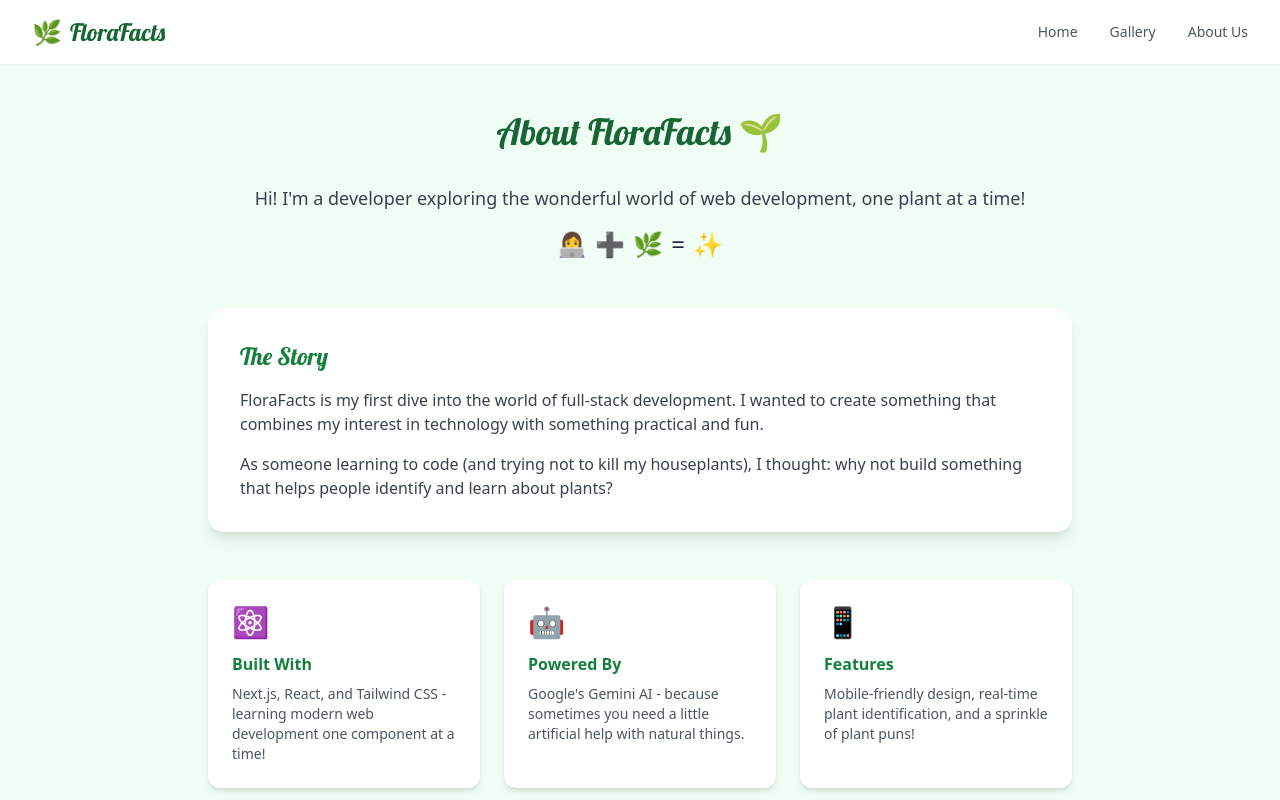
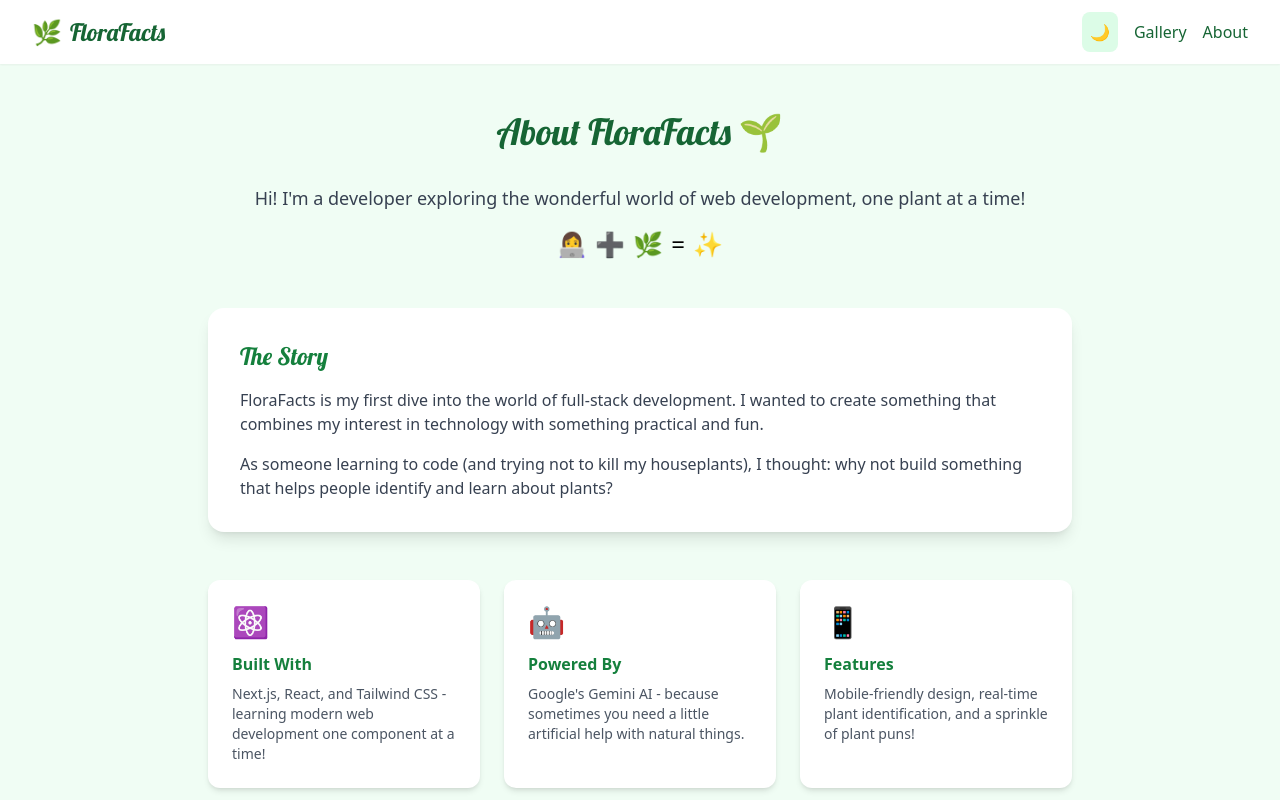
Before and after one commit to nranabhat/FloraFacts, a Next.js app: page /about in a window 1280 px wide. Shown: the top 800 px of the page. Built offline with nearby package versions, Linux system fonts and the light colour scheme.

Commit message:
Add Tailwind CSS configuration and implement dark mode support

```diff
--- a/app/about/page.tsx
+++ b/app/about/page.tsx
@@ -11,7 +11,7 @@ const lobster = Lobster({
 export default function About() {
   return (
     <div className="max-w-4xl mx-auto px-4 py-12">
-      <h1 className={`${lobster.className} text-4xl text-green-800 mb-8 text-center`}>
+      <h1 className={`${lobster.className} text-4xl text-green-800 dark:text-green-500 mb-8 text-center`}>
         About FloraFacts 🌱
       </h1>
 
@@ -33,7 +33,7 @@ export default function About() {
 
         {/* Project Story */}
         <section className="bg-white p-8 rounded-2xl shadow-lg">
-          <h2 className={`${lobster.className} text-2xl text-green-700 mb-4`}>The Story</h2>
+          <h2 className={`${lobster.className} text-2xl text-green-700 dark:text-green-500 mb-4`}>The Story</h2>
           <p className="text-gray-700 mb-4">
             FloraFacts is my first dive into the world of full-stack development.
             I wanted to create something that combines my interest in technology with
@@ -74,7 +74,7 @@ export default function About() {
 
         {/* Learning Journey */}
         <section className="bg-green-50 p-8 rounded-2xl border-2 border-green-100">
-          <h2 className={`${lobster.className} text-2xl text-green-700 mb-4`}>What I&apos;ve Learned</h2>
+          <h2 className={`${lobster.className} text-2xl text-green-700 dark:text-green-500 mb-4`}>What I&apos;ve Learned</h2>
           <ul className="space-y-3 text-gray-700">
             <li className="flex items-center gap-2">
               <span className="text-xl">🌱</span>
--- a/app/components/Header.tsx
+++ b/app/components/Header.tsx
@@ -2,6 +2,7 @@
 
 import { Lobster } from 'next/font/google'
 import Link from 'next/link'
+import { useTheme } from '../context/ThemeContext'
 
 const lobster = Lobster({
   weight: '400',
@@ -9,48 +10,51 @@ const lobster = Lobster({
   display: 'swap',
 })
 
-const Header = () => {
+export default function Header() {
+  const { theme, toggleTheme } = useTheme()
+
   return (
-    <header className="bg-white shadow-sm">
-      <div className="max-w-7xl mx-auto px-4 sm:px-6 lg:px-8">
-        <div className="flex justify-between items-center h-16">
-          {/* Logo/Branding */}
-          <div className="flex items-center">
+    <header className="bg-white dark:bg-gray-800 shadow-sm transition-colors duration-200">
+      <nav className="max-w-7xl mx-auto px-4 sm:px-6 lg:px-8">
+        <div className="flex justify-between h-16">
+          <div className="flex">
             <Link
               href="/"
-              className={`${lobster.className} text-2xl text-green-800
-              flex items-center gap-2 hover:text-green-700 transition-colors`}
+              className={`${lobster.className} text-2xl flex items-center gap-2
+                text-green-800 dark:text-green-500
+                hover:text-green-600 dark:hover:text-green-400
+                transition-colors`}
             >
               <span className="text-2xl">🌿</span>
               FloraFacts
             </Link>
           </div>
 
-          {/* Navigation Links */}
-          <nav className="flex items-center gap-8">
-            <Link
-              href="/"
-              className="text-gray-600 hover:text-green-800 transition-colors text-sm font-medium"
+          <div className="flex items-center space-x-4">
+            <button
+              onClick={toggleTheme}
+              className="p-2 rounded-lg bg-green-100 dark:bg-gray-700 text-green-800 dark:text-green-400
+                hover:bg-green-200 dark:hover:bg-gray-600 transition-colors duration-200"
+              aria-label="Toggle theme"
             >
-              Home
-            </Link>
+              {theme === 'light' ? '🌙' : '☀️'}
+            </button>
+
             <Link
               href="/gallery"
-              className="text-gray-600 hover:text-green-800 transition-colors text-sm font-medium"
+              className="text-green-800 dark:text-green-400 hover:text-green-600 dark:hover:text-green-300"
             >
               Gallery
             </Link>
             <Link
               href="/about"
-              className="text-gray-600 hover:text-green-800 transition-colors text-sm font-medium"
+              className="text-green-800 dark:text-green-400 hover:text-green-600 dark:hover:text-green-300"
             >
-              About Us
+              About
             </Link>
-          </nav>
+          </div>
         </div>
-      </div>
+      </nav>
     </header>
   )
 }
-
-export default Header
--- /dev/null
+++ b/app/context/ThemeContext.tsx
@@ -0,0 +1,46 @@
+'use client'
+
+import { createContext, useContext, useState, useEffect, ReactNode } from 'react'
+
+type Theme = 'light' | 'dark'
+
+interface ThemeContextType {
+  theme: Theme
+  toggleTheme: () => void
+}
+
+const ThemeContext = createContext<ThemeContextType | undefined>(undefined)
+
+export function ThemeProvider({ children }: { children: ReactNode }) {
+  const [theme, setTheme] = useState<Theme>('light')
+
+  useEffect(() => {
+    // Load theme from localStorage on mount
+    const savedTheme = localStorage.getItem('theme') as Theme
+    if (savedTheme) {
+      setTheme(savedTheme)
+      document.documentElement.classList.toggle('dark', savedTheme === 'dark')
+    }
+  }, [])
+
+  const toggleTheme = () => {
+    const newTheme = theme === 'light' ? 'dark' : 'light'
+    setTheme(newTheme)
+    localStorage.setItem('theme', newTheme)
+    document.documentElement.classList.toggle('dark', newTheme === 'dark')
+  }
+
+  return (
+    <ThemeContext.Provider value={{ theme, toggleTheme }}>
+      {children}
+    </ThemeContext.Provider>
+  )
+}
+
+export function useTheme() {
+  const context = useContext(ThemeContext)
+  if (context === undefined) {
+    throw new Error('useTheme must be used within a ThemeProvider')
+  }
+  return context
+}
--- a/app/gallery/page.tsx
+++ b/app/gallery/page.tsx
@@ -17,7 +17,7 @@ export default function Gallery() {
   if (gallery.length === 0) {
     return (
       <div className="max-w-4xl mx-auto px-4 py-12">
-        <h1 className={`${lobster.className} text-4xl text-green-800 mb-8 text-center`}>
+        <h1 className={`${lobster.className} text-4xl text-green-800 dark:text-green-500 mb-8 text-center`}>
           Your Plant Gallery
         </h1>
 
@@ -44,7 +44,7 @@ export default function Gallery() {
 
   return (
     <div className="max-w-7xl mx-auto px-4 py-12">
-      <h1 className={`${lobster.className} text-4xl text-green-800 mb-8 text-center`}>
+      <h1 className={`${lobster.className} text-4xl text-green-800 dark:text-green-500 mb-8 text-center`}>
         Your Plant Gallery
       </h1>
 
--- a/app/globals.css
+++ b/app/globals.css
@@ -3,6 +3,16 @@
 @tailwind components;
 @tailwind utilities;
 
-body {
-  @apply bg-green-50 text-gray-800;
+:root {
+  --foreground-rgb: 0, 0, 0;
+  --background-start-rgb: 214, 219, 220;
+  --background-end-rgb: 255, 255, 255;
 }
+
+.dark {
+  --foreground-rgb: 255, 255, 255;
+  --background-start-rgb: 0, 0, 0;
+  --background-end-rgb: 0, 0, 0;
+}
+
+/* Add any additional custom styles here */
--- a/app/layout.tsx
+++ b/app/layout.tsx
@@ -5,6 +5,7 @@ import type { Metadata } from 'next'
 import './globals.css'
 import Header from './components/Header'
 import { GalleryProvider } from './context/GalleryContext'
+import { ThemeProvider } from './context/ThemeContext'
 
 // const lobster = Lobster({
 //   weight: '400',
@@ -24,11 +25,13 @@ export default function RootLayout({
 }) {
   return (
     <html lang="en">
-      <body className="bg-green-50">
-        <GalleryProvider>
-          <Header />
-          {children}
-        </GalleryProvider>
+      <body className="bg-green-50 dark:bg-gray-900 transition-colors duration-200">
+        <ThemeProvider>
+          <GalleryProvider>
+            <Header />
+            {children}
+          </GalleryProvider>
+        </ThemeProvider>
       </body>
     </html>
   )
--- a/app/page.tsx
+++ b/app/page.tsx
@@ -23,10 +23,10 @@ export default function Home() {
         <div className="flex flex-col items-center justify-center p-8">
           <button
             onClick={handleTitleClick}
-            className={`${lobster.className} text-5xl text-green-800 text-center mb-8
+            className={`${lobster.className} text-5xl text-green-800 dark:text-green-500 text-center mb-8
               relative cursor-pointer
               after:content-[''] after:absolute after:-bottom-2 after:left-0 after:right-0
-              after:h-1 after:bg-green-600 after:rounded-full after:transform after:scale-x-75
+              after:h-1 after:bg-green-600 dark:after:bg-green-400 after:rounded-full after:transform after:scale-x-75
               hover:scale-105 transition-transform duration-300
               focus:outline-none
             `}
@@ -39,7 +39,7 @@ export default function Home() {
 
           {/* How It Works Section */}
           <div className="mt-16 w-full max-w-4xl">
-            <h2 className={`${lobster.className} text-3xl text-green-800 text-center mb-8`}>
+            <h2 className={`${lobster.className} text-3xl text-green-800 dark:text-green-500 text-center mb-8`}>
               How It Works
             </h2>
             <div className="grid grid-cols-1 md:grid-cols-3 gap-6">
--- a/app/privacy/page.tsx
+++ b/app/privacy/page.tsx
@@ -11,7 +11,7 @@ const lobster = Lobster({
 export default function Privacy() {
   return (
     <div className="max-w-3xl mx-auto px-4 py-12">
-      <h1 className={`${lobster.className} text-4xl text-green-800 mb-8`}>Privacy Policy</h1>
+      <h1 className={`${lobster.className} text-4xl text-green-800 dark:text-green-500 mb-8`}>Privacy Policy</h1>
 
       <div className="space-y-8 text-gray-700">
         <section>
--- a/app/terms/page.tsx
+++ b/app/terms/page.tsx
@@ -11,7 +11,7 @@ const lobster = Lobster({
 export default function Terms() {
   return (
     <div className="max-w-3xl mx-auto px-4 py-12">
-      <h1 className={`${lobster.className} text-4xl text-green-800 mb-8`}>Terms of Use</h1>
+      <h1 className={`${lobster.className} text-4xl text-green-800 dark:text-green-500 mb-8`}>Terms of Use</h1>
 
       <div className="space-y-8 text-gray-700">
         <section>
--- /dev/null
+++ b/tailwind.config.js
@@ -0,0 +1,15 @@
+/** @type {import('tailwindcss').Config} */
+module.exports = {
+  darkMode: 'class',
+  content: [
+    './pages/**/*.{js,ts,jsx,tsx,mdx}',
+    './components/**/*.{js,ts,jsx,tsx,mdx}',
+    './app/**/*.{js,ts,jsx,tsx,mdx}',
+  ],
+  theme: {
+    extend: {
+      // ... your existing theme extensions
+    },
+  },
+  plugins: [],
+}
```
